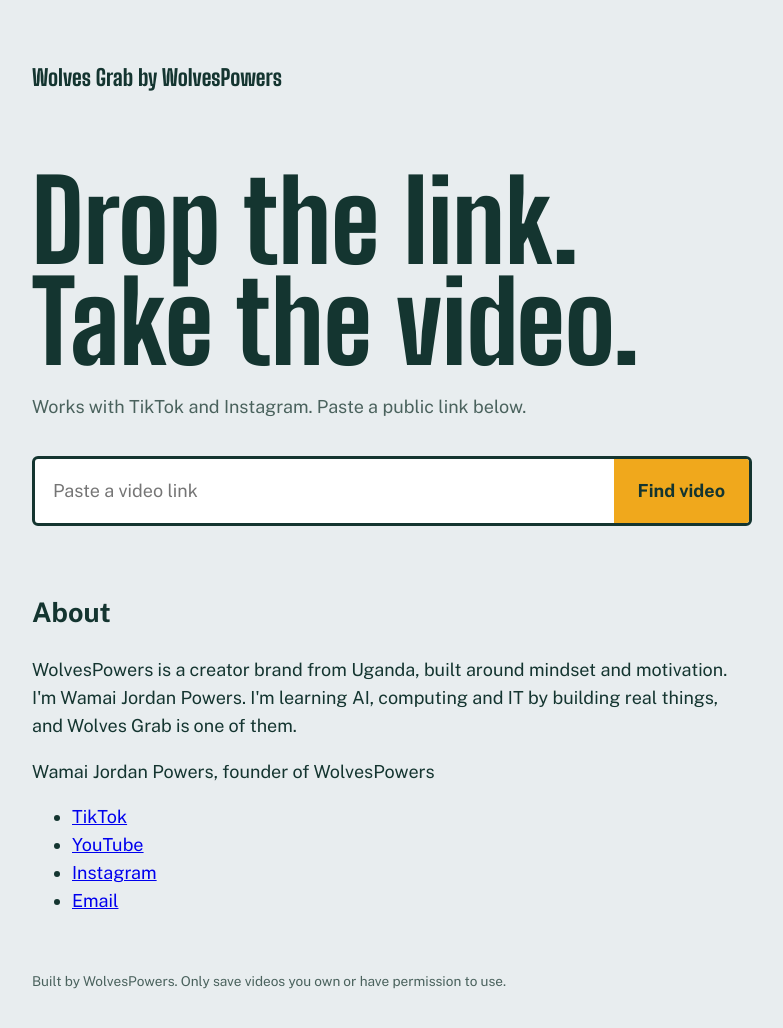
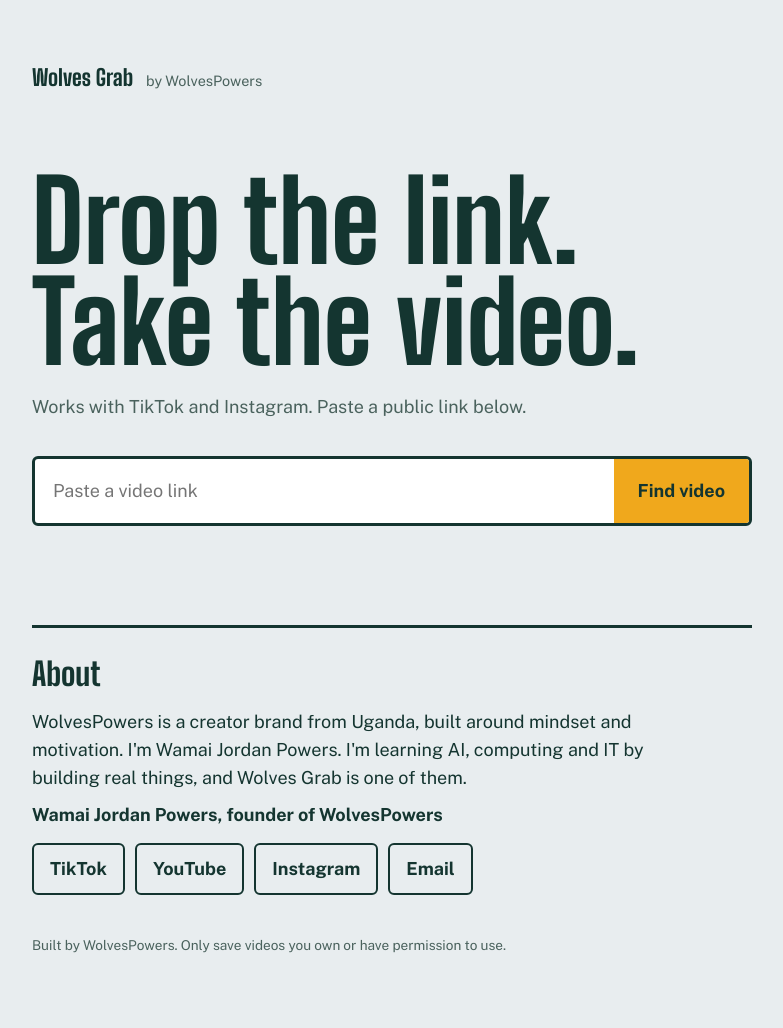
Before and after one commit to wolvespowers-arch/Wolves-Grab, a plain HTML site: page static/index.html in a window 1280 px wide. Shown: the whole page, without its empty margins (248-1031 px from the left). Drawn offline with nearby package versions, Linux system fonts and the light colour scheme.

Commit message:
Add about section styles to style.css

```diff
--- a/static/style.css
+++ b/static/style.css
@@ -3,6 +3,7 @@
 body{margin:0;background:var(--frost);color:var(--pine);font:18px/1.55 "Public Sans",system-ui,sans-serif;min-height:100vh;padding:clamp(20px,6vw,64px)}
 main{max-width:720px;margin:0 auto}
 .brand{font:800 1.4rem "Big Shoulders Display","Arial Narrow",sans-serif;margin-bottom:clamp(40px,10vh,96px)}
+.by{font:400 .9rem "Public Sans",system-ui,sans-serif;color:var(--soft);margin-left:8px}
 h1{font-family:"Big Shoulders Display",Impact,"Arial Narrow",sans-serif;font-weight:800;font-size:clamp(3.4rem,15vw,7rem);line-height:.9;margin:0 0 20px}
 .sub{max-width:32em;color:var(--soft);margin:0 0 36px}
 .box{display:flex;border:3px solid var(--pine);border-radius:6px;background:#fff;overflow:hidden}
@@ -22,5 +23,12 @@ button:focus-visible{outline:3px solid var(--amber);outline-offset:2px}
 .row{display:flex;gap:10px;flex-wrap:wrap}
 .row button{padding:13px 20px;border-radius:6px}
 .row button.alt{background:transparent;color:var(--pine);border:2px solid var(--pine)}
-small{display:block;margin-top:56px;color:var(--soft);font-size:.85rem}
+.about{margin-top:56px;padding-top:22px;border-top:3px solid var(--pine)}
+.about h2{font-family:"Big Shoulders Display",Impact,"Arial Narrow",sans-serif;font-size:2rem;margin:0 0 8px}
+.about p{margin:0 0 10px;max-width:34em}
+.about .who{font-weight:700}
+.about ul{list-style:none;padding:0;margin:14px 0 0;display:flex;gap:10px;flex-wrap:wrap}
+.about a{display:inline-block;padding:10px 16px;border:2px solid var(--pine);border-radius:6px;color:var(--pine);font-weight:700;text-decoration:none}
+.about a:focus-visible{outline:3px solid var(--amber);outline-offset:2px}
+small{display:block;margin-top:40px;color:var(--soft);font-size:.85rem}
 @media(max-width:560px){.inner{grid-template-columns:1fr}}
```
